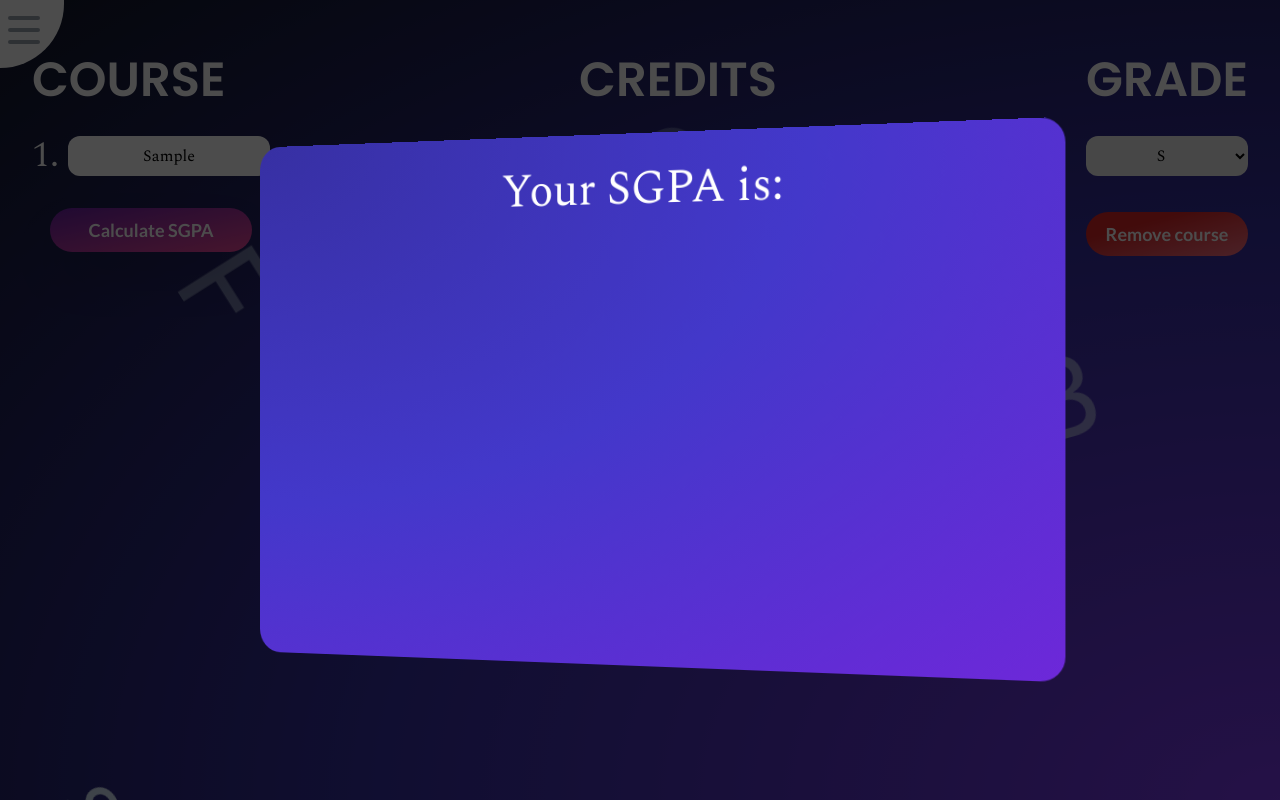
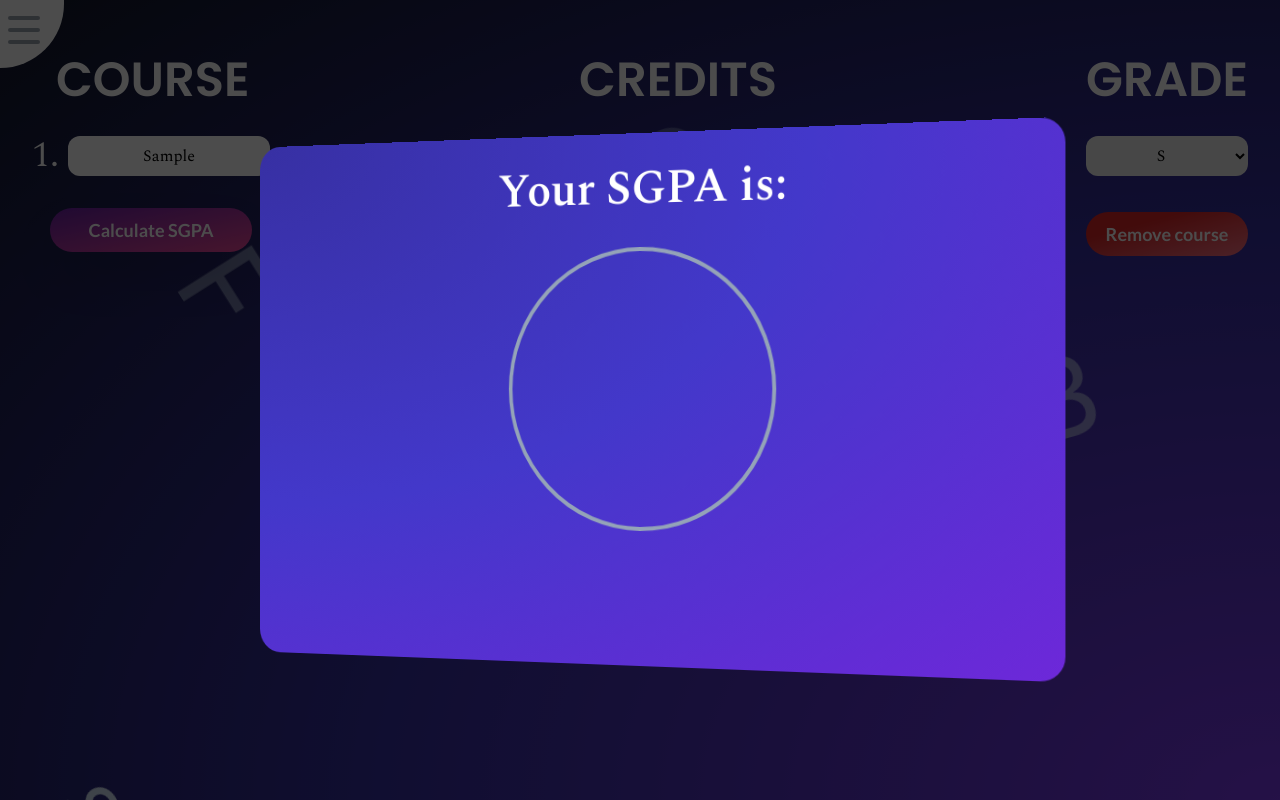
Before and after one commit to achyuthcodes30/MyGPA, a Next.js app: page /findmysgpa in a window 1280 px wide. Both pictures are taken after typing "Sample" into the empty fields and a click on the button "Calculate SGPA". Built offline with nearby package versions, Linux system fonts and the light colour scheme.

Commit message:
Modal ready

```diff
--- a/src/app/findmycgpa/cgpaform.tsx
+++ b/src/app/findmycgpa/cgpaform.tsx
@@ -190,7 +190,7 @@ export default function CgpaForm() {
                 {...register(`semesters.0.credits` as const, {
                   required: "Please enter semester credits",
                 })}
-                className={`h-8 w-4/5 pl-2 lg:h-10 lg:w-full ${spectral.className} relative rounded-xl text-center`}
+                className={`h-8 w-4/5 lg:h-10 lg:w-full ${spectral.className} relative rounded-xl text-center`}
               />
             </span>
             {fields.slice(1, semesterNumber).map((semester, index) => (
@@ -206,7 +206,7 @@ export default function CgpaForm() {
                   {...register(`semesters.${index + 1}.credits` as const, {
                     required: "Please enter semester credits",
                   })}
-                  className={`relative h-8 w-4/5 pl-2 lg:h-10 lg:w-full ${spectral.className} rounded-xl text-center`}
+                  className={`relative h-8 w-4/5 lg:h-10 lg:w-full ${spectral.className} rounded-xl text-center`}
                 />
               </span>
             ))}
--- a/src/app/findmysgpa/modal.tsx
+++ b/src/app/findmysgpa/modal.tsx
@@ -3,7 +3,8 @@ import Portal from "./portal";
 import AOS from "aos";
 import "aos/dist/aos.css";
 import { spectral } from "../fonts";
-import { motion } from "framer-motion";
+import GPAProgress from "./progress";
+import { useEffect } from "react";
 
 type ModalProps = {
   toggle: () => void;
@@ -14,37 +15,113 @@ type ModalProps = {
 export default function Modal(props: ModalProps) {
   const { toggle, isOpen, gpaType, gpa } = props;
 
+  let message = <div></div>;
+  const floatgpa = parseFloat(gpa);
+
+  switch (true) {
+    case floatgpa > 9:
+      message = (
+        <>
+          <p
+            className={` text-lg text-white ${spectral.className} text-center`}
+          >
+            Congratulations!
+          </p>
+          <p
+            className={`text-center text-lg text-white ${spectral.className} mx-auto `}
+          >
+            You have achieved an outstanding academic performance!
+          </p>
+        </>
+      );
+      break;
+    case floatgpa > 8:
+      message = (
+        <>
+          <p className={` text-lg text-white ${spectral.className}text-center`}>
+            Congratulations on achieving an impressive GPA! Your hard work has
+            truly paid off. Well done!
+          </p>
+        </>
+      );
+      break;
+    case floatgpa > 6:
+      message = (
+        <>
+          <p
+            className={` text-lg text-white ${spectral.className} text-center  `}
+          >
+            Impressive! Your academic progress is noteworthy, and there is
+            potential for excellence in future endeavors.
+          </p>
+        </>
+      );
+      break;
+    case floatgpa <= 6:
+      message = (
+        <>
+          <p
+            className={` text-lg text-white ${spectral.className} text-center  `}
+          >
+            Amid challenges, your dedication stands strong. Each hurdle is a
+            stepping stone to your future success. Keep going!
+          </p>
+        </>
+      );
+  }
   const closeModal = () => {
     toggle();
   };
 
+  useEffect(() => {
+    AOS.init({
+      easing: "ease",
+      once: false,
+    });
+  }, [isOpen]);
+
   return (
     <Portal newDomNode="modal-portal">
       <div
-        className={`fixed left-0 top-0 flex h-full w-full touch-pan-x items-center justify-center overflow-hidden
-         ${isOpen ? "z-[9999999999]" : "-z-[99999]  "}`}
+        onClick={closeModal}
+        className={`absolute left-0 top-0 flex h-full w-full touch-pan-x items-center justify-center overflow-hidden
+         ${isOpen ? "z-[99999999999]" : "-z-[99999]  "}`}
       >
         <div
           className={`delay-400 absolute left-0 top-0 flex h-full w-full items-center justify-center bg-black opacity-0 transition-opacity duration-[1400ms]
        ${isOpen ? "z-[9999999999] opacity-70" : "-z-[99999]  "}`}
-          onClick={closeModal}
         ></div>
 
         {isOpen && (
+          <>
             <div
               data-aos="flip-left"
               data-aos-duration="2000"
               data-aos-delay="1800"
-            className=" fixed z-[99999999999999999] flex h-2/3 w-2/3
-            justify-center rounded-3xl bg-[radial-gradient(ellipse_at_top_left,_var(--tw-gradient-stops))] from-indigo-800
-              via-indigo-700 to-violet-700"
+              className=" absolute z-[99999999999999999] flex h-2/3
+            w-2/3 justify-center rounded-3xl
+              bg-[radial-gradient(ellipse_at_top_left,_var(--tw-gradient-stops))] from-indigo-800 via-indigo-700 to-violet-700"
             >
               <h1
-              className={`text-bold mx-auto mt-8 text-2xl text-white  lg:text-5xl ${spectral.className}`}
+                className={` mx-auto mt-8 text-3xl text-white  lg:text-5xl ${spectral.className}`}
+                style={{ fontWeight: 600 }}
               >
                 Your {gpaType} is:
               </h1>
+              <GPAProgress gpa={gpa} openProgress={isOpen} />
+
+              <span
+                className={`absolute mx-auto mt-[130%] flex w-3/4 flex-wrap justify-center  lg:invisible
+              ${
+                isOpen
+                  ? "ease opacity-100 transition-opacity delay-1000 duration-1000"
+                  : "ease opacity-0 transition-opacity delay-1000 duration-1000"
+              }`}
+              >
+                {message}
+              </span>
             </div>
+          </>
         )}
       </div>
     </Portal>
--- /dev/null
+++ b/src/app/findmysgpa/progress.tsx
@@ -0,0 +1,81 @@
+"use client";
+import React, { useEffect, useState } from "react";
+import { spectral } from "../fonts";
+export default function GPAProgress({
+  gpa,
+  openProgress,
+}: {
+  gpa: string;
+  openProgress: boolean;
+}) {
+  let radius = 0;
+  let multiplier = 0;
+  if (window.innerWidth < 900) {
+    radius = 88;
+    multiplier = 553;
+  } else {
+    radius = 140;
+    multiplier = 880;
+  }
+  const [showGPA, setShowGPA] = useState(false);
+  useEffect(() => {
+    const draw = () => {
+      let element = document.getElementById("robin");
+      let number = document.getElementById("robin1");
+      if (element && number) {
+        element.style.strokeDasharray = `${Math.round(Math.PI * (2 * radius))}`;
+        element.style.strokeDashoffset = `${
+          Math.round(Math.PI * (2 * radius)) -
+          (parseFloat(gpa) / 10) * multiplier
+        }`;
+      }
+      setTimeout(() => {
+        setShowGPA(true);
+      }, 1800);
+    };
+    setTimeout(draw, 4000);
+  }, [openProgress]);
+  return (
+    <div
+      className={`absolute z-[999999] flex w-full select-none flex-col items-center
+       justify-center lg:pt-16`}
+    >
+      {openProgress && (
+        <>
+          <svg className="relative z-[2] flex h-96 w-96 -rotate-90 transform items-center justify-center">
+            <circle
+              className={`text-slate-400`}
+              stroke="currentColor"
+              stroke-width="4"
+              cx="50%"
+              cy="50%"
+              r={radius}
+              fill="transparent"
+            />
+            <circle
+              cx="50%"
+              cy="50%"
+              r={radius}
+              stroke="currentColor"
+              id="robin"
+              stroke-linecap="round"
+              stroke-width="4"
+              fill="transparent"
+              className="ease text-white transition-all duration-[1800ms]"
+              strokeDasharray={Math.round(Math.PI * (2 * radius))}
+              strokeDashoffset={Math.round(Math.PI * (2 * radius))}
+            />
+          </svg>
+        </>
+      )}
+      <span
+        className={`ease text-bold absolute z-[9999999999] text-5xl text-white opacity-0 transition-all duration-[2000ms] lg:text-6xl ${
+          spectral.className
+        } ${showGPA ? "opacity-100" : ""}`}
+        id="robin1"
+      >
+        {gpa}
+      </span>
+    </div>
+  );
+}
--- a/src/app/findmysgpa/sgpaform.tsx
+++ b/src/app/findmysgpa/sgpaform.tsx
@@ -182,7 +182,7 @@ export default function SgpaForm() {
           <div ref={courseTitles} className="mb-4 max-w-[30%] ">
             <span ref={courseRef}>
               <h1
-                className={`text-2xl text-white lg:text-5xl ${poppins.className}`}
+                className={`ml-3 text-2xl text-white lg:ml-6 lg:text-5xl ${poppins.className}`}
                 data-aos="fade-down"
                 data-aos-duration="1800"
               >
--- a/src/app/fonts.ts
+++ b/src/app/fonts.ts
@@ -1,4 +1,4 @@
-import { Spectral, Lato, Poppins } from "next/font/google";
+import { Spectral, Lato, Poppins, Changa_One } from "next/font/google";
 
 export const spectral = Spectral({
   style: ["normal"],
```
Lines whose indentation alone changed are shown as unchanged.
